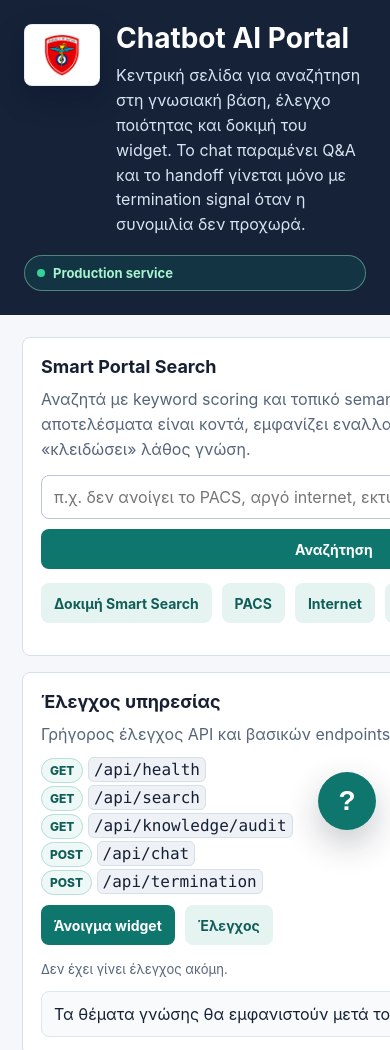
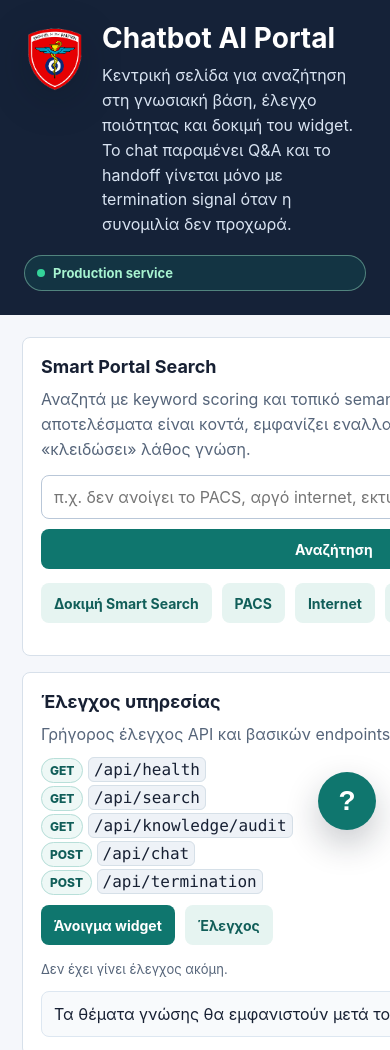
Before and after one commit to itc251gna/CHATBOT, a website: page public/index.html in a window 390 px wide. Shown: the top 1050 px of the page. Drawn offline with Linux system fonts and the light colour scheme.

Commit message:
Use transparent hospital logo mark

```diff
--- a/public/chatbot-widget.js
+++ b/public/chatbot-widget.js
@@ -12,7 +12,7 @@
     topicsUrl: resolveUrl("/api/topics"),
     title: "Τεχνική υποστήριξη",
     subtitle: "Εσωτερική καθοδήγηση",
-    logoUrl: resolveUrl("/assets/251gna_logo_mark.png"),
+    logoUrl: resolveUrl("/assets/251gna_logo_mark_transparent.png"),
     launcherLabel: "?",
     speechLanguage: "el-GR",
     handoffMinMessages: 3,
@@ -139,14 +139,11 @@
       }
 
       .hc-logo {
-        background: #ffffff;
-        border: 1px solid rgba(226, 232, 240, 0.72);
-        border-radius: 6px;
         flex: 0 0 auto;
-        height: 38px;
+        filter: drop-shadow(0 5px 10px rgba(2, 8, 23, 0.22));
+        height: 42px;
         object-fit: contain;
-        padding: 4px;
-        width: 46px;
+        width: 36px;
       }
 
       .hc-logo[hidden] {
--- a/public/index.html
+++ b/public/index.html
@@ -57,15 +57,11 @@
       }
 
       .portal-logo {
-        background: #ffffff;
-        border: 1px solid rgba(226, 232, 240, 0.78);
-        border-radius: 8px;
-        box-shadow: 0 12px 30px rgba(2, 8, 23, 0.24);
         flex: 0 0 auto;
-        height: 72px;
+        filter: drop-shadow(0 10px 20px rgba(2, 8, 23, 0.22));
+        height: 82px;
         object-fit: contain;
-        padding: 7px;
-        width: 88px;
+        width: 72px;
       }
 
       .header-copy {
@@ -370,8 +366,8 @@
         }
 
         .portal-logo {
-          height: 62px;
-          width: 76px;
+          height: 70px;
+          width: 62px;
         }
 
         .wide,
@@ -386,7 +382,7 @@
     <header>
       <div class="wrap header-grid">
         <div class="brand-lockup">
-          <img class="portal-logo" src="/assets/251gna_logo_mark.png" alt="251 ΓΝΑ" width="88" height="72" decoding="async">
+          <img class="portal-logo" src="/assets/251gna_logo_mark_transparent.png" alt="251 ΓΝΑ" width="72" height="82" decoding="async">
           <div class="header-copy">
           <h1>Chatbot AI Portal</h1>
           <p class="lead">Κεντρική σελίδα για αναζήτηση στη γνωσιακή βάση, έλεγχο ποιότητας και δοκιμή του widget. Το chat παραμένει Q&A και το handoff γίνεται μόνο με termination signal όταν η συνομιλία δεν προχωρά.</p>
```
Also changed, not shown: AGENTS.MD (+1 -0 lines), public/assets/251gna_logo_mark_transparent.png (added).
